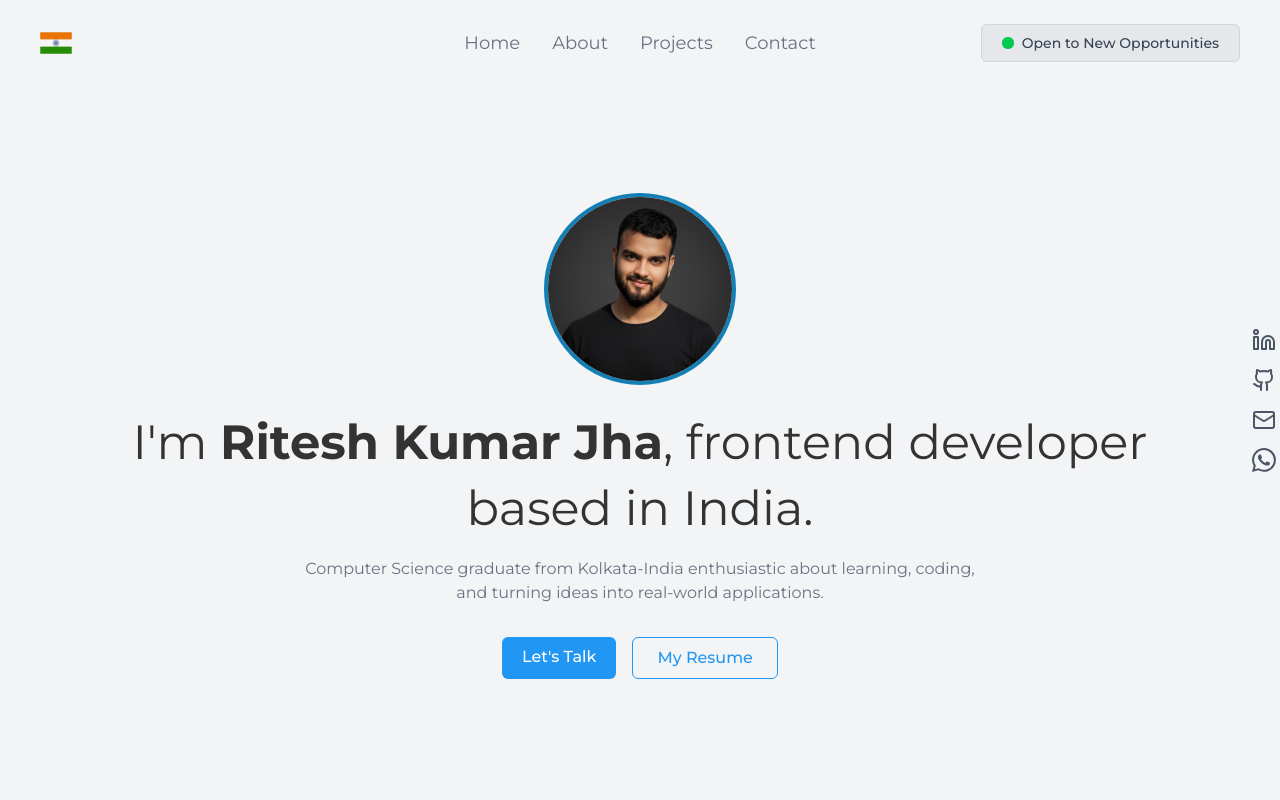
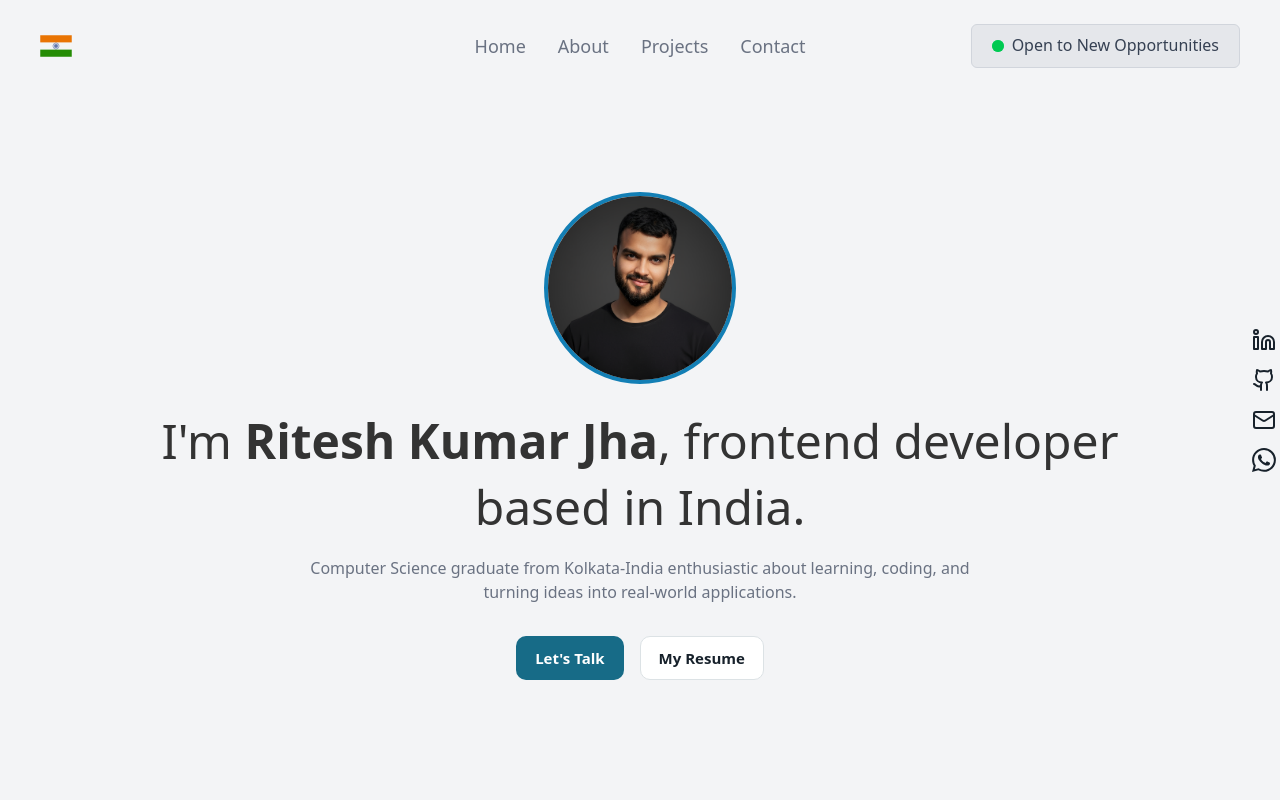
Before and after one commit to rjritesh/New-Portfolio, a React (Vite) app: page / in a window 1280 px wide. Shown: the top 800 px of the page. Built offline with nearby package versions, Linux system fonts and the light colour scheme.

Commit message:
Update experience

```diff
--- a/src/App.jsx
+++ b/src/App.jsx
@@ -9,7 +9,7 @@ import Socials from "./components/Socials";
 
 export default function App() {
   return (
-    <div className="bg-gray-100  font-sans">
+    <div className="site-shell font-sans">
       <Hero />
       <Socials></Socials>
       <AboutExperience></AboutExperience>
--- a/src/components/AboutExperience.jsx
+++ b/src/components/AboutExperience.jsx
@@ -76,8 +76,9 @@ const AboutExperience = () => {
                 <span className="text-sm text-gray-500">| Nov 2025 – Present | Kolkata</span>
               </h4>
               <p className="mt-1 text-sm sm:text-base">
-                <span className="font-semibold">Frontend Developer —</span>  Building Viza, an AI-powered platform for real-time translation, identity verification, and automatic agreement generation. Enhancing UX and enabling smooth multilingual collaboration across meetings, interviews, and training sessions.
+                <span className="font-semibold">Frontend Developer - </span> I build and contribute to enterprise-level products across web, mobile, and full-stack applications, turning ideas and requirements into reliable, intuitive, and scalable digital experiences.
               </p>
+
             </div>
             <div>
               <h4 className="font-semibold text-lg text-gray-800">
--- a/src/components/Hero.jsx
+++ b/src/components/Hero.jsx
@@ -4,8 +4,7 @@ import Ind from "../assets/world.png"
 const Hero = () => {
   return (
     <section id="home"
-      className="bg-gray-100 min-h-screen text-black flex flex-col items-center justify-center text-center px- sm:px-6 lg:px-8 pt-18"
-      style={{ fontFamily: "Montserrat, sans-serif" }}
+      className="bg-gray-100 min-h-screen text-black flex flex-col items-center justify-center text-center px-5 sm:px-6 lg:px-8 pt-18"
     >
       {/* Navbar */}
       <header className="absolute top-0 w-full flex items-center justify-between px-8 sm:px-10 py-10 sm:py-6">
@@ -60,7 +59,7 @@ const Hero = () => {
           href="https://www.linkedin.com/in/jhariteshkumar/"
           target="_blank"
           rel="noopener noreferrer"
-          className="bg-[rgb(33,150,243)] hover:bg-[#41474b] hover:text-white transition text-white px-5 py-2 rounded-md font-medium cursor-pointer inline-block"
+          className="button button--primary"
         >
           Let's Talk
         </a>
@@ -70,7 +69,7 @@ const Hero = () => {
           href="https://drive.google.com/drive/folders/1Iq1M4ekPdG9Nq0OQ3eODeMP7mMBED55p?usp=sharing"
           target="_blank"
           rel="noopener noreferrer"
-          className="flex items-center justify-center gap-2 px-6 py-2 rounded-md border border-[rgb(33,150,243)] text-[rgb(33,150,243)] font-medium hover:bg-[#41474b] hover:text-white transition hover:border-[#41474b] cursor-pointer"
+          className="button button--secondary"
         >
           My Resume
         </a>
--- a/src/index.css
+++ b/src/index.css
@@ -1,2 +1,181 @@
-@import url("https://fonts.googleapis.com/css2?family=Montserrat:wght@400;500;600;700;800&display=swap");
 @import "tailwindcss";
+
+:root {
+  font-family: "Montserrat", "Segoe UI", sans-serif;
+  color: #17212b;
+  background: #f5f6f7;
+  font-synthesis: none;
+  text-rendering: optimizeLegibility;
+  -webkit-font-smoothing: antialiased;
+  -moz-osx-font-smoothing: grayscale;
+
+  /* Shared design tokens */
+  --color-canvas: #f5f6f7;
+  --color-surface: #ffffff;
+  --color-surface-muted: #edf1f3;
+  --color-ink: #17212b;
+  --color-muted: #52616c;
+  --color-subtle: #6b7780;
+  --color-border: #dce2e5;
+  --color-accent: #176b87;
+  --color-accent-hover: #12576e;
+  --color-accent-soft: #e6f1f4;
+  --color-focus: #176b87;
+  --radius-card: 0.875rem;
+  --radius-control: 0.625rem;
+  --shadow-card: 0 8px 24px rgb(23 33 43 / 6%);
+  --content-width: 72rem;
+  --page-gutter: clamp(1.25rem, 5vw, 4rem);
+  --section-space: clamp(4rem, 8vw, 7rem);
+}
+
+*,
+*::before,
+*::after {
+  box-sizing: border-box;
+}
+
+html {
+  scroll-behavior: smooth;
+  scroll-padding-top: 1.5rem;
+}
+
+body {
+  min-width: 320px;
+  min-height: 100vh;
+  margin: 0;
+  color: var(--color-ink);
+  background: var(--color-canvas);
+  font-family: inherit;
+  line-height: 1.6;
+}
+
+button,
+input,
+textarea {
+  font: inherit;
+}
+
+button,
+a {
+  -webkit-tap-highlight-color: transparent;
+}
+
+a {
+  color: inherit;
+}
+
+:focus-visible {
+  outline: 3px solid var(--color-focus);
+  outline-offset: 3px;
+}
+
+::selection {
+  color: var(--color-ink);
+  background: #cce3eb;
+}
+
+#root,
+.site-shell {
+  min-height: 100vh;
+}
+
+.site-shell {
+  color: var(--color-ink);
+  background: var(--color-canvas);
+}
+
+/* Reusable layout and surface patterns for portfolio sections. */
+.page-container {
+  width: min(100% - 2 * var(--page-gutter), var(--content-width));
+  margin-inline: auto;
+}
+
+.section-space {
+  padding-block: var(--section-space);
+}
+
+.surface {
+  border: 1px solid var(--color-border);
+  border-radius: var(--radius-card);
+  background: var(--color-surface);
+  box-shadow: var(--shadow-card);
+}
+
+.eyebrow {
+  color: var(--color-accent);
+  font-size: 0.75rem;
+  font-weight: 700;
+  letter-spacing: 0.12em;
+  line-height: 1.4;
+  text-transform: uppercase;
+}
+
+.section-title {
+  margin: 0;
+  color: var(--color-ink);
+  font-size: clamp(1.75rem, 3vw, 2.5rem);
+  font-weight: 700;
+  letter-spacing: -0.04em;
+  line-height: 1.15;
+}
+
+.button {
+  display: inline-flex;
+  min-height: 2.75rem;
+  align-items: center;
+  justify-content: center;
+  gap: 0.5rem;
+  border: 1px solid transparent;
+  border-radius: var(--radius-control);
+  padding: 0.625rem 1.125rem;
+  font-size: 0.9375rem;
+  font-weight: 600;
+  line-height: 1.25;
+  text-decoration: none;
+  transition: background-color 160ms ease, border-color 160ms ease, color 160ms ease;
+}
+
+.button--primary {
+  color: #fff;
+  background: var(--color-accent);
+}
+
+.button--primary:hover {
+  background: var(--color-accent-hover);
+}
+
+.button--secondary {
+  border-color: var(--color-border);
+  color: var(--color-ink);
+  background: var(--color-surface);
+}
+
+.button--secondary:hover {
+  border-color: var(--color-accent);
+  color: var(--color-accent-hover);
+  background: var(--color-accent-soft);
+}
+
+.field {
+  width: 100%;
+  border: 1px solid var(--color-border);
+  border-radius: var(--radius-control);
+  background: var(--color-surface);
+  color: var(--color-ink);
+}
+
+.field::placeholder {
+  color: var(--color-subtle);
+}
+
+@media (prefers-reduced-motion: reduce) {
+  *,
+  *::before,
+  *::after {
+    scroll-behavior: auto !important;
+    animation-duration: 0.01ms !important;
+    animation-iteration-count: 1 !important;
+    transition-duration: 0.01ms !important;
+  }
+}
```
